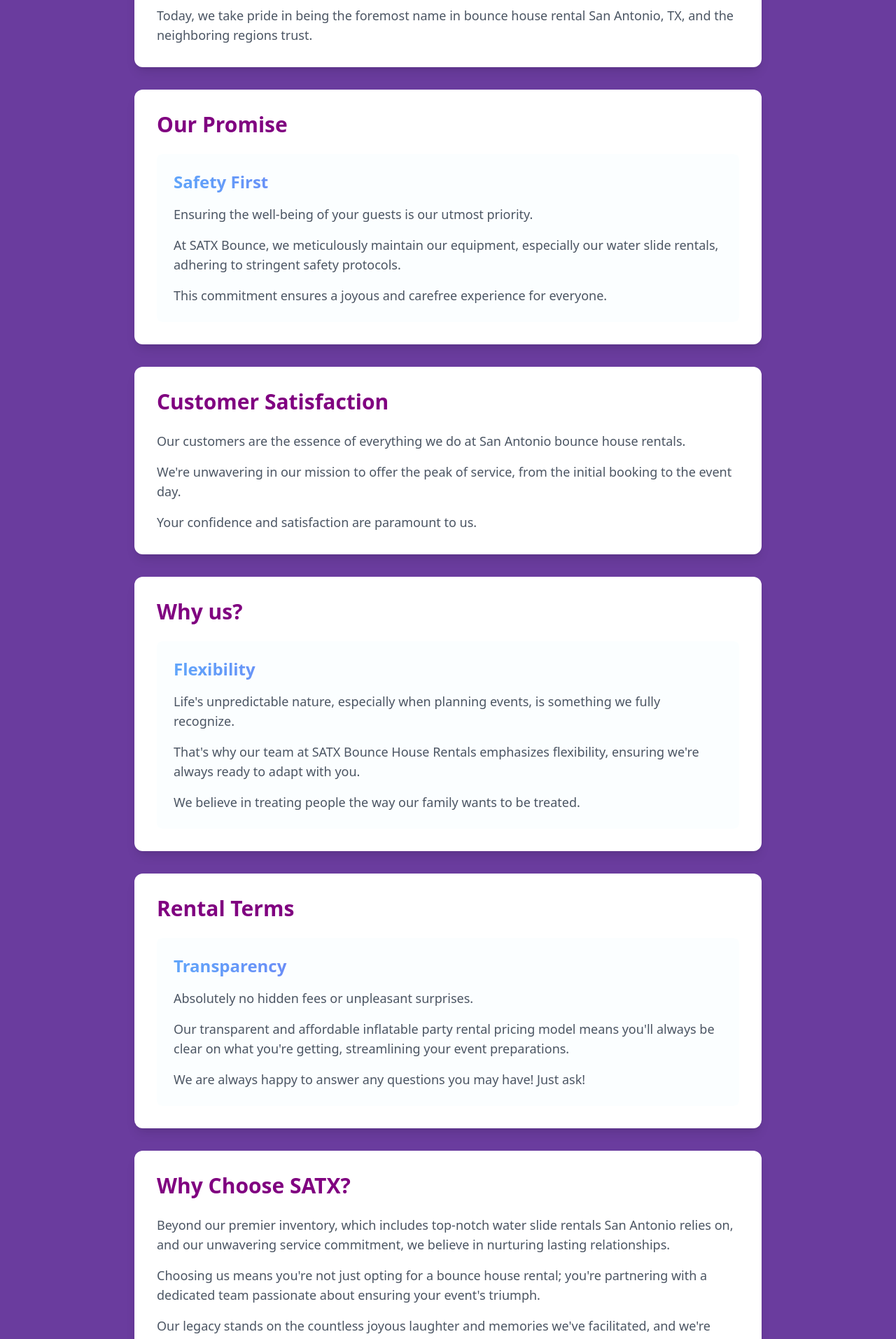
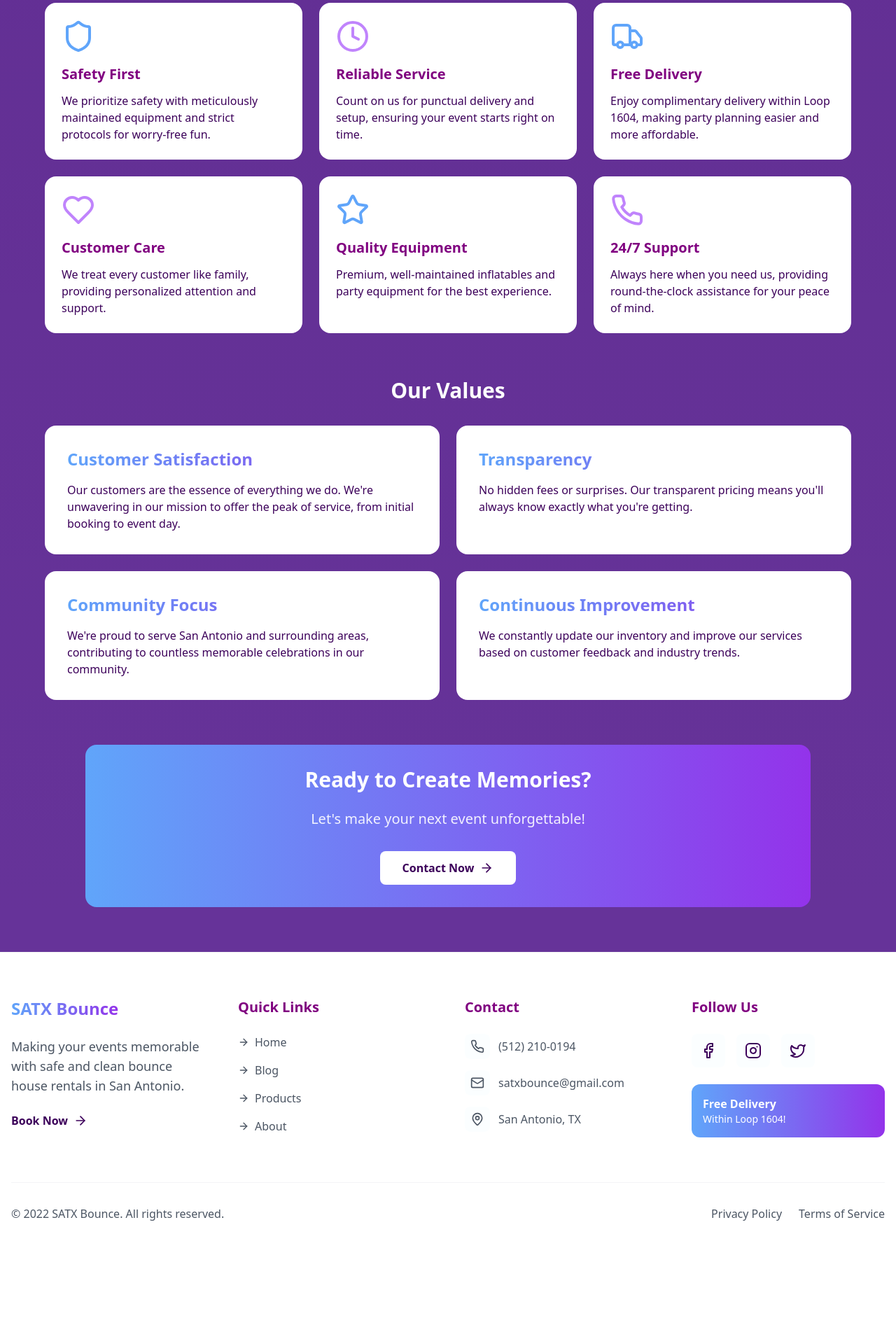
Before and after one commit to cboydstun/tdd-api, a React (Vite) app in the folder client/: page /about in a window 1280 px wide. Shown: the part 680-2593 px from the top of the page at 70% size. After the commit the page ends 2490 px from the top, so only its background shows below. Built offline with nearby package versions, Linux system fonts and the light colour scheme; no server answers.

Commit message:
new blog post seed data

```diff
--- a/client/src/components/AboutPage.tsx
+++ b/client/src/components/AboutPage.tsx
@@ -1,5 +1,6 @@
 import React from "react";
 import { Link } from "react-router-dom";
+import { ArrowRight, Shield, Clock, Truck, Heart, Star, Phone } from "lucide-react";
 import { Helmet } from "react-helmet";
 
 const AboutPage: React.FC = () => {
@@ -38,8 +39,6 @@
           name="keywords"
           content="about SATX Bounce House, San Antonio party rentals, bounce house company, inflatable rentals history, party equipment provider, customer service, safety commitment"
         />
-
-        {/* Open Graph tags */}
         <meta
           property="og:title"
           content="About SATX Bounce House Rentals | San Antonio's Premier Party Rental Service"
@@ -50,42 +49,31 @@
         />
         <meta property="og:type" content="website" />
         <meta property="og:url" content={window.location.href} />
-
-        {/* Location specific meta tags */}
         <meta name="geo.region" content="US-TX" />
         <meta name="geo.placename" content="San Antonio" />
         <meta name="geo.position" content="29.4241;-98.4936" />
         <meta name="ICBM" content="29.4241, -98.4936" />
-
-        {/* Structured Data */}
         <script type="application/ld+json">
           {JSON.stringify(organizationSchema)}
         </script>
       </Helmet>
 
-      <div className="w-full bg-secondary-blue/5 py-12">
+      <div className="w-full bg-gradient-to-b from-primary-blue/10 to-transparent py-16">
         <div className="container mx-auto px-4">
-          <div className="max-w-4xl mx-auto">
-            <h1 className="text-5xl font-bold text-center mb-12 text-white">
+          <div className="max-w-6xl mx-auto">
+            <h1 className="text-5xl font-bold text-center mb-16 text-white animate-fade-in-up">
               About{" "}
               <span className="bg-gradient-to-r from-blue-400 to-purple-600 text-transparent bg-clip-text">
                 SATX Bounce House Rentals
               </span>
             </h1>
 
-            <div className="mb-12">
-              <h2 className="text-3xl font-bold text-white mb-4">
-                Our Family Photo
-              </h2>
-              {/* Photo placeholder - add actual photo later */}
-            </div>
-
             {/* Story Section */}
-            <div className="bg-white rounded-xl shadow-lg p-8 mb-8 transform transition-all duration-300 hover:shadow-xl">
+            <div className="bg-white backdrop-blur-sm rounded-2xl shadow-lg p-8 mb-16 transform transition-all duration-300">
               <h2 className="text-3xl font-bold text-primary-purple mb-6">
                 Our Story
               </h2>
-              <div className="space-y-4 text-gray-600 text-lg">
+              <div className="space-y-4 text-primary-blue text-lg">
                 <p>
                   We began our journey with a clear vision: to elevate every San
                   Antonio event with fun and engaging bounce houses and water
@@ -96,185 +84,136 @@
                   service and an expansive inventory.
                 </p>
                 <p>
-                  As time passed, not only did our collection of bounce house
-                  rentals in San Antonio grow, but so did our dedication to our
-                  cherished customers.
-                </p>
-                <p>
                   From wet inflatables to dry slides, combo units, and even
                   unique party additions like popcorn makers and petting zoos,
                   SATX Bounce House Rentals always seeks to surpass
                   expectations.
                 </p>
-                <p>
-                  Today, we take pride in being the foremost name in bounce
-                  house rental San Antonio, TX, and the neighboring regions
-                  trust.
-                </p>
               </div>
             </div>
 
-            {/* Promise Section */}
-            <div className="bg-white rounded-xl shadow-lg p-8 mb-8 transform transition-all duration-300 hover:shadow-xl">
-              <h2 className="text-3xl font-bold text-primary-purple mb-6">
-                Our Promise
+            {/* Why Choose Us Grid */}
+            <div className="mb-16">
+              <h2 className="text-3xl font-bold text-white mb-8 text-center">
+                Why Choose SATX?
               </h2>
-              <div className="space-y-6">
-                <div className="bg-secondary-blue/5 p-6 rounded-lg">
+              <div className="grid grid-cols-1 md:grid-cols-2 lg:grid-cols-3 gap-6">
+                <div className="bg-white backdrop-blur-sm rounded-2xl p-6 transform transition-all duration-300">
+                  <Shield className="w-12 h-12 text-blue-400 mb-4" />
+                  <h3 className="text-xl font-bold text-primary-purple mb-3">Safety First</h3>
+                  <p className="text-primary-blue">
+                    We prioritize safety with meticulously maintained equipment and strict protocols for worry-free fun.
+                  </p>
+                </div>
+
+                <div className="bg-white backdrop-blur-sm rounded-2xl p-6 transform transition-all duration-300">
+                  <Clock className="w-12 h-12 text-purple-400 mb-4" />
+                  <h3 className="text-xl font-bold text-primary-purple mb-3">Reliable Service</h3>
+                  <p className="text-primary-blue">
+                    Count on us for punctual delivery and setup, ensuring your event starts right on time.
+                  </p>
+                </div>
+
+                <div className="bg-white backdrop-blur-sm rounded-2xl p-6 transform transition-all duration-300">
+                  <Truck className="w-12 h-12 text-blue-400 mb-4" />
+                  <h3 className="text-xl font-bold text-primary-purple mb-3">Free Delivery</h3>
+                  <p className="text-primary-blue">
+                    Enjoy complimentary delivery within Loop 1604, making party planning easier and more affordable.
+                  </p>
+                </div>
+
+                <div className="bg-white backdrop-blur-sm rounded-2xl p-6 transform transition-all duration-300">
+                  <Heart className="w-12 h-12 text-purple-400 mb-4" />
+                  <h3 className="text-xl font-bold text-primary-purple mb-3">Customer Care</h3>
+                  <p className="text-primary-blue">
+                    We treat every customer like family, providing personalized attention and support.
+                  </p>
+                </div>
+
+                <div className="bg-white backdrop-blur-sm rounded-2xl p-6 transform transition-all duration-300">
+                  <Star className="w-12 h-12 text-blue-400 mb-4" />
+                  <h3 className="text-xl font-bold text-primary-purple mb-3">Quality Equipment</h3>
+                  <p className="text-primary-blue">
+                    Premium, well-maintained inflatables and party equipment for the best experience.
+                  </p>
+                </div>
+
+                <div className="bg-white backdrop-blur-sm rounded-2xl p-6 transform transition-all duration-300">
+                  <Phone className="w-12 h-12 text-purple-400 mb-4" />
+                  <h3 className="text-xl font-bold text-primary-purple mb-3">24/7 Support</h3>
+                  <p className="text-primary-blue">
+                    Always here when you need us, providing round-the-clock assistance for your peace of mind.
+                  </p>
+                </div>
+              </div>
+            </div>
+
+            {/* Values Grid */}
+            <div className="mb-16">
+              <h2 className="text-3xl font-bold text-white mb-8 text-center">
+                Our Values
+              </h2>
+              <div className="grid grid-cols-1 md:grid-cols-2 gap-6">
+                <div className="bg-white backdrop-blur-sm rounded-2xl p-8 transform transition-all duration-300">
                   <h3 className="text-2xl font-bold bg-gradient-to-r from-blue-400 to-purple-600 text-transparent bg-clip-text mb-4">
-                    Safety First
+                    Customer Satisfaction
                   </h3>
-                  <div className="space-y-4 text-gray-600 text-lg">
+                  <div className="space-y-4 text-primary-blue">
                     <p>
-                      Ensuring the well-being of your guests is our utmost
-                      priority.
+                      Our customers are the essence of everything we do. We're unwavering in our mission to offer the peak of service, from initial booking to event day.
                     </p>
+                  </div>
+                </div>
+
+                <div className="bg-white backdrop-blur-sm rounded-2xl p-8 transform transition-all duration-300">
+                  <h3 className="text-2xl font-bold bg-gradient-to-r from-blue-400 to-purple-600 text-transparent bg-clip-text mb-4">
+                    Transparency
+                  </h3>
+                  <div className="space-y-4 text-primary-blue">
                     <p>
-                      At SATX Bounce, we meticulously maintain our equipment,
-                      especially our water slide rentals, adhering to stringent
-                      safety protocols.
+                      No hidden fees or surprises. Our transparent pricing means you'll always know exactly what you're getting.
                     </p>
+                  </div>
+                </div>
+
+                <div className="bg-white backdrop-blur-sm rounded-2xl p-8 transform transition-all duration-300">
+                  <h3 className="text-2xl font-bold bg-gradient-to-r from-blue-400 to-purple-600 text-transparent bg-clip-text mb-4">
+                    Community Focus
+                  </h3>
+                  <div className="space-y-4 text-primary-blue">
                     <p>
-                      This commitment ensures a joyous and carefree experience
-                      for everyone.
+                      We're proud to serve San Antonio and surrounding areas, contributing to countless memorable celebrations in our community.
+                    </p>
+                  </div>
+                </div>
+
+                <div className="bg-white backdrop-blur-sm rounded-2xl p-8 transform transition-all duration-300">
+                  <h3 className="text-2xl font-bold bg-gradient-to-r from-blue-400 to-purple-600 text-transparent bg-clip-text mb-4">
+                    Continuous Improvement
+                  </h3>
+                  <div className="space-y-4 text-primary-blue">
+                    <p>
+                      We constantly update our inventory and improve our services based on customer feedback and industry trends.
                     </p>
                   </div>
                 </div>
               </div>
             </div>
 
-            {/* Customer Satisfaction Section */}
-            <div className="bg-white rounded-xl shadow-lg p-8 mb-8 transform transition-all duration-300 hover:shadow-xl">
-              <h2 className="text-3xl font-bold text-primary-purple mb-6">
-                Customer Satisfaction
-              </h2>
-              <div className="space-y-4 text-gray-600 text-lg">
-                <p>
-                  Our customers are the essence of everything we do at San
-                  Antonio bounce house rentals.
-                </p>
-                <p>
-                  We're unwavering in our mission to offer the peak of service,
-                  from the initial booking to the event day.
-                </p>
-                <p>Your confidence and satisfaction are paramount to us.</p>
-              </div>
-            </div>
-
-            {/* Why Us Section */}
-            <div className="bg-white rounded-xl shadow-lg p-8 mb-8 transform transition-all duration-300 hover:shadow-xl">
-              <h2 className="text-3xl font-bold text-primary-purple mb-6">
-                Why us?
-              </h2>
-              <div className="bg-secondary-blue/5 p-6 rounded-lg">
-                <h3 className="text-2xl font-bold bg-gradient-to-r from-blue-400 to-purple-600 text-transparent bg-clip-text mb-4">
-                  Flexibility
-                </h3>
-                <div className="space-y-4 text-gray-600 text-lg">
-                  <p>
-                    Life's unpredictable nature, especially when planning
-                    events, is something we fully recognize.
-                  </p>
-                  <p>
-                    That's why our team at SATX Bounce House Rentals emphasizes
-                    flexibility, ensuring we're always ready to adapt with you.
-                  </p>
-                  <p>
-                    We believe in treating people the way our family wants to be
-                    treated.
-                  </p>
-                </div>
-              </div>
-            </div>
-
-            {/* Rental Terms Section */}
-            <div className="bg-white rounded-xl shadow-lg p-8 mb-8 transform transition-all duration-300 hover:shadow-xl">
-              <h2 className="text-3xl font-bold text-primary-purple mb-6">
-                Rental Terms
-              </h2>
-              <div className="bg-secondary-blue/5 p-6 rounded-lg">
-                <h3 className="text-2xl font-bold bg-gradient-to-r from-blue-400 to-purple-600 text-transparent bg-clip-text mb-4">
-                  Transparency
-                </h3>
-                <div className="space-y-4 text-gray-600 text-lg">
-                  <p>Absolutely no hidden fees or unpleasant surprises.</p>
-                  <p>
-                    Our transparent and affordable inflatable party rental
-                    pricing model means you'll always be clear on what you're
-                    getting, streamlining your event preparations.
-                  </p>
-                  <p>
-                    We are always happy to answer any questions you may have!
-                    Just ask!
-                  </p>
-                </div>
-              </div>
-            </div>
-
-            {/* Why Choose SATX Section */}
-            <div className="bg-white rounded-xl shadow-lg p-8 mb-8 transform transition-all duration-300 hover:shadow-xl">
-              <h2 className="text-3xl font-bold text-primary-purple mb-6">
-                Why Choose SATX?
-              </h2>
-              <div className="space-y-4 text-gray-600 text-lg">
-                <p>
-                  Beyond our premier inventory, which includes top-notch water
-                  slide rentals San Antonio relies on, and our unwavering
-                  service commitment, we believe in nurturing lasting
-                  relationships.
-                </p>
-                <p>
-                  Choosing us means you're not just opting for a bounce house
-                  rental; you're partnering with a dedicated team passionate
-                  about ensuring your event's triumph.
-                </p>
-                <p>
-                  Our legacy stands on the countless joyous laughter and
-                  memories we've facilitated, and we're excited to be a part of
-                  your next memorable event.
-                </p>
-              </div>
-            </div>
-
-            {/* Join Us Section */}
-            <div className="bg-white rounded-xl shadow-lg p-8 mb-12 transform transition-all duration-300 hover:shadow-xl">
-              <h2 className="text-3xl font-bold text-primary-purple mb-6">
-                Join Us in Our Journey
-              </h2>
-              <div className="space-y-4 text-gray-600 text-lg">
-                <p>
-                  Whether it's a cozy backyard gathering or a grand festivity,
-                  each celebration holds its own charm.
-                </p>
-                <p>
-                  Let's join forces to make your next event the buzz of San
-                  Antonio!
-                </p>
-                <p>
-                  We cordially invite you to delve into our offerings, pose
-                  queries, and get in touch with us.
-                </p>
-                <p>
-                  At SATX Bounce House Rentals, we're not just about bounce
-                  houses or waterslide rentals San Antonio cherishes; we're your
-                  comrades in crafting indelible memories.
-                </p>
-              </div>
-            </div>
-
             {/* CTA Section */}
-            <div className="bg-gradient-to-r from-blue-400 to-purple-600 text-white rounded-xl shadow-lg p-8 mb-12 text-center">
-              <h2 className="text-3xl font-bold mb-4">
+            <div className="w-full max-w-[90%] mx-auto bg-gradient-to-r from-blue-400 to-purple-600 rounded-2xl px-8 py-8 text-center transform transition-all duration-300 hover:scale-[1.02]">
+              <h2 className="text-3xl font-bold mb-6 text-white">
                 Ready to Create Memories?
               </h2>
-              <p className="text-xl mb-6">
+              <p className="text-xl mb-8 text-white/90">
                 Let's make your next event unforgettable!
               </p>
               <Link
                 to="/contact"
-                className="inline-block bg-white text-primary-purple px-8 py-3 rounded-lg font-semibold hover:bg-gray-100 transition-colors duration-300 transform hover:scale-105"
+                className="bg-white text-primary-blue px-8 py-3 rounded-lg font-semibold hover:bg-primary-blue hover:text-white transition-all duration-300 inline-flex items-center gap-2"
               >
-                Contact Us Today
+                Contact Now
+                <ArrowRight className="w-5 h-5" />
               </Link>
             </div>
           </div>
--- a/client/src/components/ContactForm.tsx
+++ b/client/src/components/ContactForm.tsx
@@ -193,7 +193,7 @@
   return (
     <form
       onSubmit={handleSubmit}
-      className="w-full max-w-2xl mx-auto bg-white/90 backdrop-blur-sm rounded-2xl border-2 border-secondary-blue/20 shadow-lg p-8 space-y-6"
+      className="w-full max-w-[800px] mx-auto bg-white/90 backdrop-blur-sm rounded-2xl border-2 border-secondary-blue/20 shadow-lg p-8 space-y-6"
     >
       {/* Status Messages */}
       {submitStatus === "success" && (
--- a/client/src/components/ProductCarousel.tsx
+++ b/client/src/components/ProductCarousel.tsx
@@ -81,8 +81,8 @@
   );
 
   return (
-    <div className="w-full bg-secondary-blue/5 py-12 rounded-xl">
-      <div className="container mx-auto px-4">
+    <div className="w-full bg-[#663399] py-12 rounded-b-xl">
+    <div className="container mx-auto px-4">
         <h2 className="text-3xl font-bold text-center mb-8 text-white">
           Featured Products
         </h2>
```
Also changed, not shown: client/src/components/CustomerReviews.tsx (+150 -111 lines), client/src/components/Footer.tsx (+4 -4 lines), client/src/components/HeroSection.tsx (+21 -3 lines), client/src/components/HomePage.tsx (+12 -5 lines), 1 other file (tests, documents, lock files or other folders).
